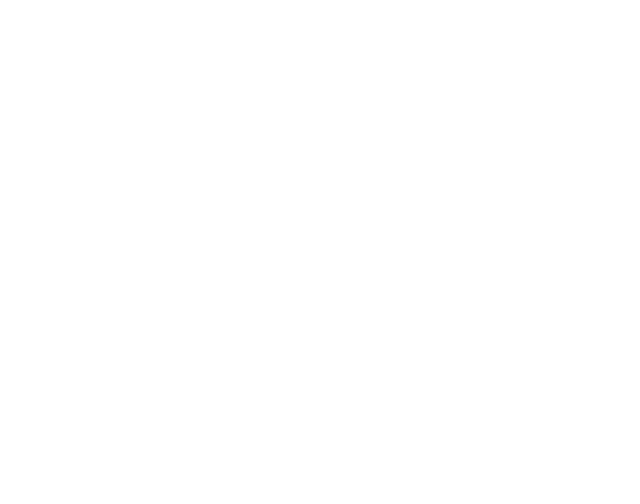
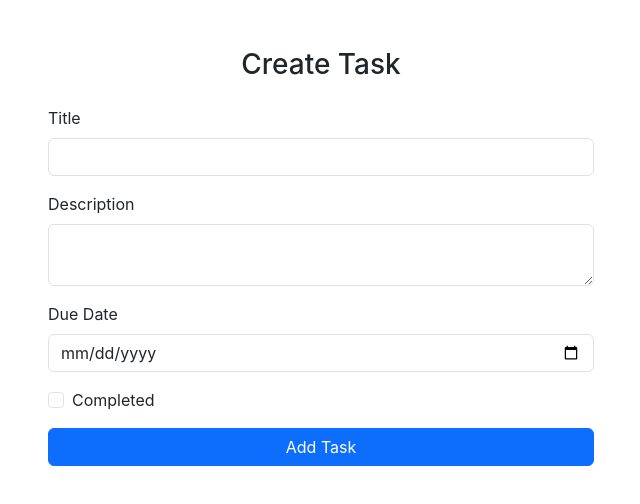
Before and after one commit to itjosephk2/task-tracker-react, a React (Create React App) app: page /create-task in a window 1280 px wide. Before the commit this address had no page. Shown: the top 504 px of the page, without its empty margins (319-959 px from the left). Built offline with nearby package versions, Linux system fonts and the light colour scheme; sample sign-in values are in the browser's storage.

Commit message:
feat: add task form

```diff
--- a/src/App.js
+++ b/src/App.js
@@ -3,7 +3,8 @@ import { BrowserRouter as Router, Routes, Route, Navigate } from 'react-router-d
 import LoginForm from './components/auth/LoginForm';
 import SignupForm from './components/auth/SignupForm';
 import Home from './components/Home';
-import ProtectedRoute from './components/ProtectedRoute'; // 👈 import the protected route
+import TaskForms from './components/TaskForms';
+import ProtectedRoute from './components/ProtectedRoute';
 
 function App() {
   return (
@@ -20,6 +21,14 @@ function App() {
             </ProtectedRoute>
           }
         />
+        <Route
+          path="/create-task"
+          element={
+            <ProtectedRoute>
+              <TaskForms />
+            </ProtectedRoute>
+          }
+        />
       </Routes>
     </Router>
   );
--- a/src/components/Home.jsx
+++ b/src/components/Home.jsx
@@ -34,13 +34,22 @@ const Home = () => {
     navigate('/login');
   };
 
+  const goToCreateTask = () => {
+    navigate('/create-task');
+  };
+
   return (
     <Container className="mt-5">
       <div className="d-flex justify-content-between align-items-center mb-4">
         <h2>Your Tasks</h2>
-        <Button variant="secondary" onClick={handleLogout}>
-          Logout
-        </Button>
+        <div>
+          <Button variant="primary" className="me-2" onClick={goToCreateTask}>
+            Create Task
+          </Button>
+          <Button variant="secondary" onClick={handleLogout}>
+            Logout
+          </Button>
+        </div>
       </div>
 
       {loading ? (
--- /dev/null
+++ b/src/components/TaskForms.jsx
@@ -0,0 +1,105 @@
+import React, { useState } from 'react';
+import { Form, Button, Alert, Container, Row, Col } from 'react-bootstrap';
+import axios from 'axios';
+
+const TaskForm = ({ onTaskCreated }) => {
+  const [formData, setFormData] = useState({
+    title: '',
+    description: '',
+    due_date: '',
+    completed: false,
+  });
+  const [error, setError] = useState(null);
+
+  const handleChange = (e) => {
+    const { name, value, type, checked } = e.target;
+    setFormData((prev) => ({
+      ...prev,
+      [name]: type === 'checkbox' ? checked : value,
+    }));
+  };
+
+  const handleSubmit = async (e) => {
+    e.preventDefault();
+    setError(null);
+
+    try {
+      const token = localStorage.getItem('token');
+      const response = await axios.post(
+        `${process.env.REACT_APP_API_URL}/tasks/`,
+        formData,
+        { headers: { Authorization: `Token ${token}` } }
+      );
+      setFormData({
+        title: '',
+        description: '',
+        due_date: '',
+        completed: false,
+      });
+      if (onTaskCreated) onTaskCreated(response.data);
+    } catch (err) {
+      setError('Failed to create task');
+    }
+  };
+
+  return (
+    <Container className="mt-5">
+      <Row className="justify-content-center">
+        <Col xs={12} sm={10} md={8} lg={6}>
+          <h3 className="mb-4 text-center">Create Task</h3>
+          <Form onSubmit={handleSubmit}>
+            {error && <Alert variant="danger">{error}</Alert>}
+
+            <Form.Group className="mb-3">
+              <Form.Label>Title</Form.Label>
+              <Form.Control
+                type="text"
+                name="title"
+                value={formData.title}
+                onChange={handleChange}
+                required
+              />
+            </Form.Group>
+
+            <Form.Group className="mb-3">
+              <Form.Label>Description</Form.Label>
+              <Form.Control
+                as="textarea"
+                rows={2}
+                name="description"
+                value={formData.description}
+                onChange={handleChange}
+              />
+            </Form.Group>
+
+            <Form.Group className="mb-3">
+              <Form.Label>Due Date</Form.Label>
+              <Form.Control
+                type="date"
+                name="due_date"
+                value={formData.due_date}
+                onChange={handleChange}
+              />
+            </Form.Group>
+
+            <Form.Group className="mb-3">
+              <Form.Check
+                type="checkbox"
+                label="Completed"
+                name="completed"
+                checked={formData.completed}
+                onChange={handleChange}
+              />
+            </Form.Group>
+
+            <Button type="submit" variant="primary" className="w-100">
+              Add Task
+            </Button>
+          </Form>
+        </Col>
+      </Row>
+    </Container>
+  );
+};
+
+export default TaskForm;
```
